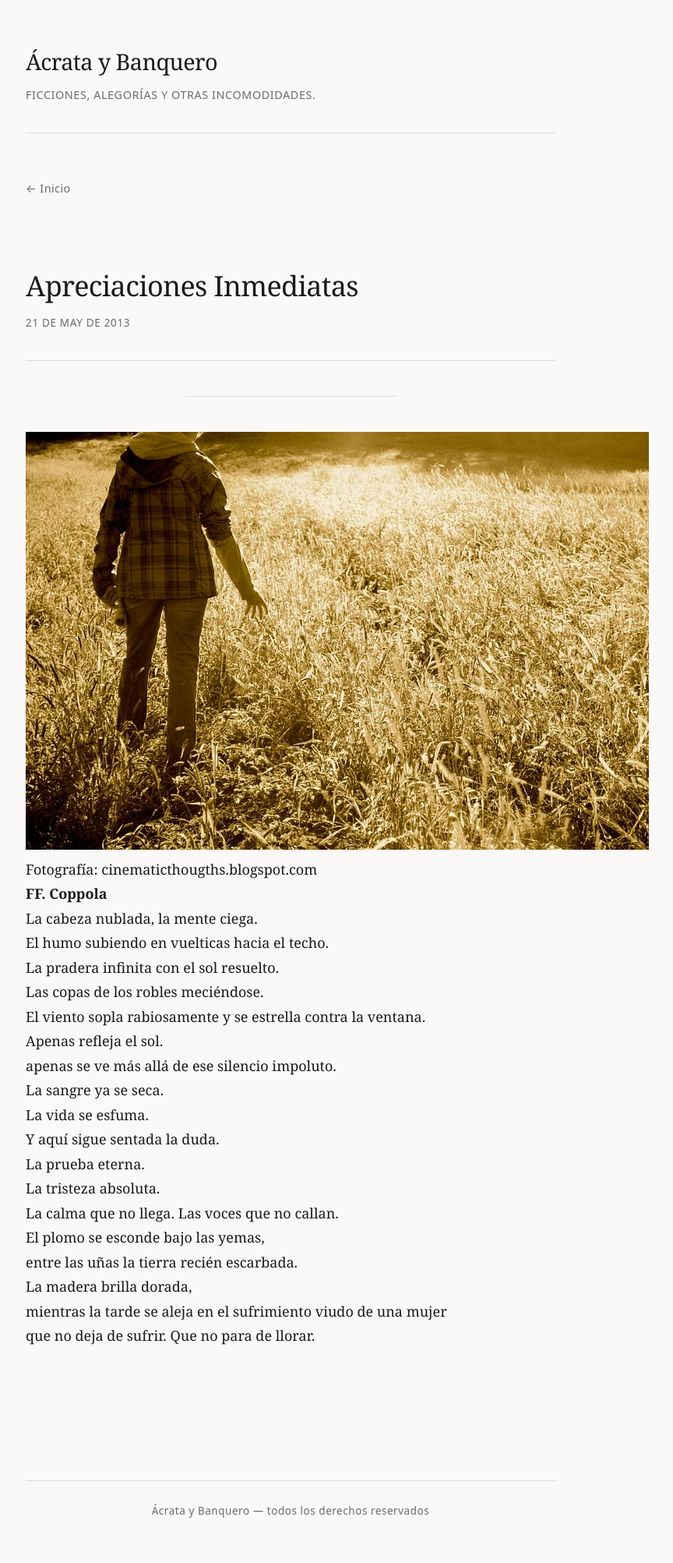
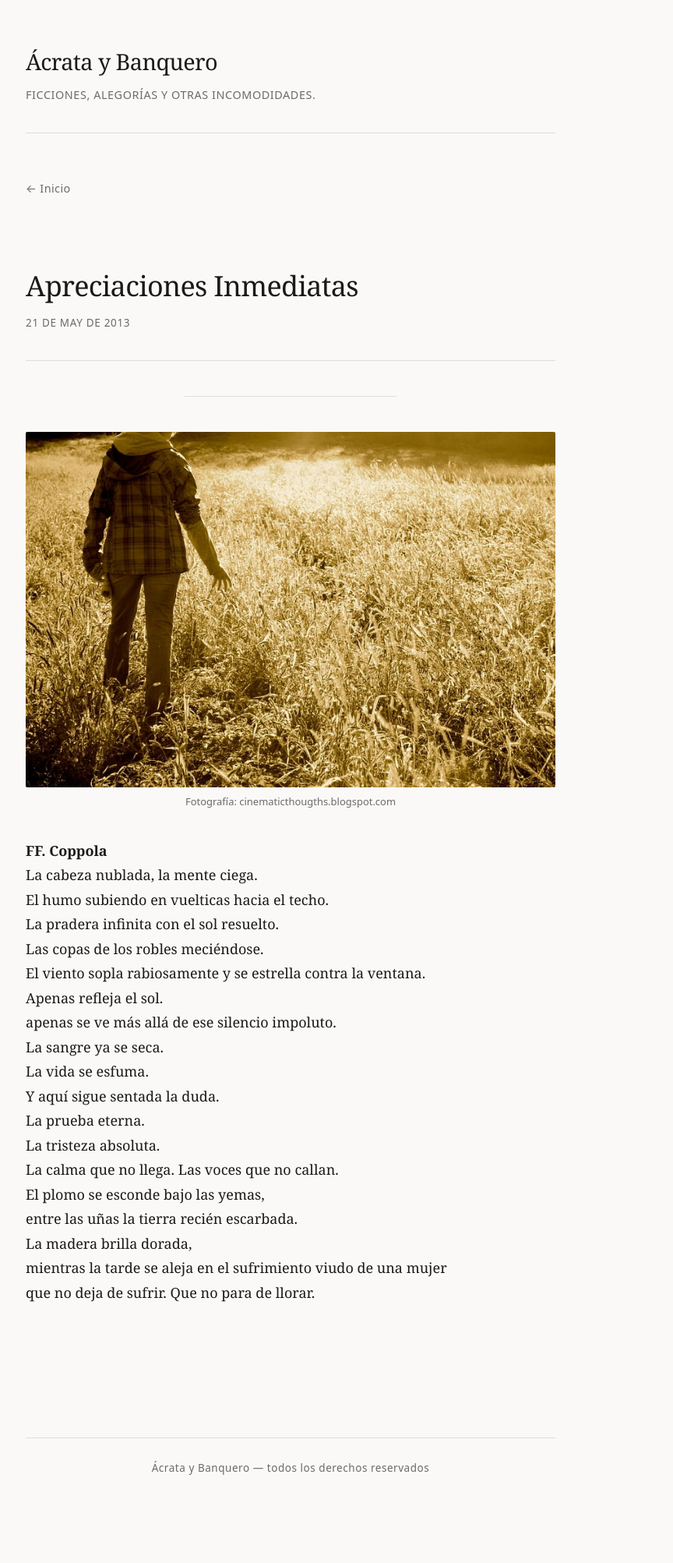
Before and after one commit to dondocorp/marat, a Jekyll site: the page built from _posts/2013-05-21-apreciaciones-inmediatas.html, in a window 1280 px wide. Shown: the whole page at 78% size, without its empty margins (267-1131 px from the left). Built offline with Jekyll 4.4.1, drawn with Linux system fonts in a browser that asks for light colours; after the commit the page ends 1949 px from its top, so only the background shows below that.

Commit message:
Improve responsive styles for mobile and tablet
Co-Authored-By: Claude Sonnet 4.6 <noreply@anthropic.com>

```diff
--- a/assets/css/style.css
+++ b/assets/css/style.css
@@ -145,6 +145,25 @@ article { padding-bottom: 4rem; }
   width: 40%;
 }
 
+.post-body img {
+  max-width: 100%;
+  height: auto;
+  display: block;
+  border-radius: 2px;
+}
+
+.post-body figure {
+  margin: 2em 0;
+}
+
+.post-body figcaption {
+  font-family: var(--sans);
+  font-size: 0.72rem;
+  color: var(--muted);
+  margin-top: 0.4rem;
+  text-align: center;
+}
+
 /* ─── Cover image ──────────────────────────────────────────── */
 .post-cover {
   margin: 0 0 2.5rem;
@@ -194,7 +213,17 @@ footer {
 }
 
 /* ─── Responsive ───────────────────────────────────────────── */
+@media (max-width: 768px) {
+  html { font-size: 17px; }
+  header { padding: 2rem 0 1.5rem; margin-bottom: 2rem; }
+  .post-header h1 { font-size: 1.7rem; }
+}
+
 @media (max-width: 480px) {
   html { font-size: 16px; }
-  .post-header h1 { font-size: 1.6rem; }
+  body { padding: 0 1rem; }
+  header { padding: 1.5rem 0 1.2rem; margin-bottom: 1.5rem; }
+  .post-header h1 { font-size: 1.5rem; }
+  .post-body { overflow-wrap: break-word; word-break: break-word; }
+  .back { margin-bottom: 1.25rem; }
 }
```
